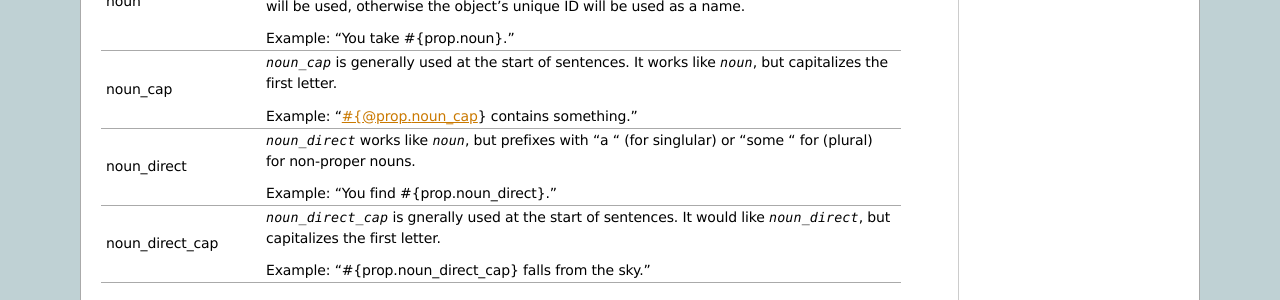
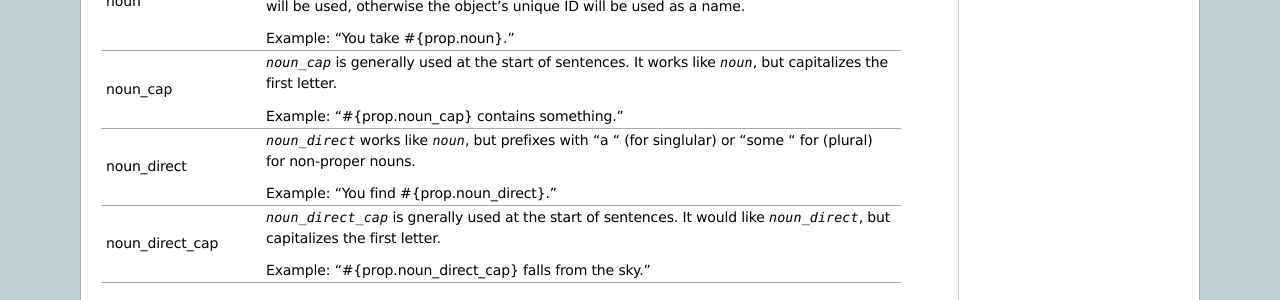
Before and after one commit to mcantelon/fashion-quest, a Sphinx documentation site: the page built from doc/source/fine_tuning.rst, in a window 1280 px wide and 900 px high, scrolled down 2812 px. Shown: the part 529-829 px from the top of the window. Built offline with Sphinx 7.4.7, drawn with Linux system fonts in a browser that asks for light colours.

Commit message:
Fixed typo.

```diff
--- a/doc/source/fine_tuning.rst
+++ b/doc/source/fine_tuning.rst
@@ -144,7 +144,7 @@ The four noun grammar context functions are explained below.
    * - noun_cap
      - `noun_cap` is generally used at the start of sentences. It works like `noun`, but capitalizes the first letter.
 
-       Example: "#{@prop.noun_cap} contains something."
+       Example: "#{prop.noun_cap} contains something."
    * - noun_direct
      - `noun_direct` works like `noun`, but prefixes with "a " (for singlular) or "some " for (plural) for non-proper nouns.
 
```
